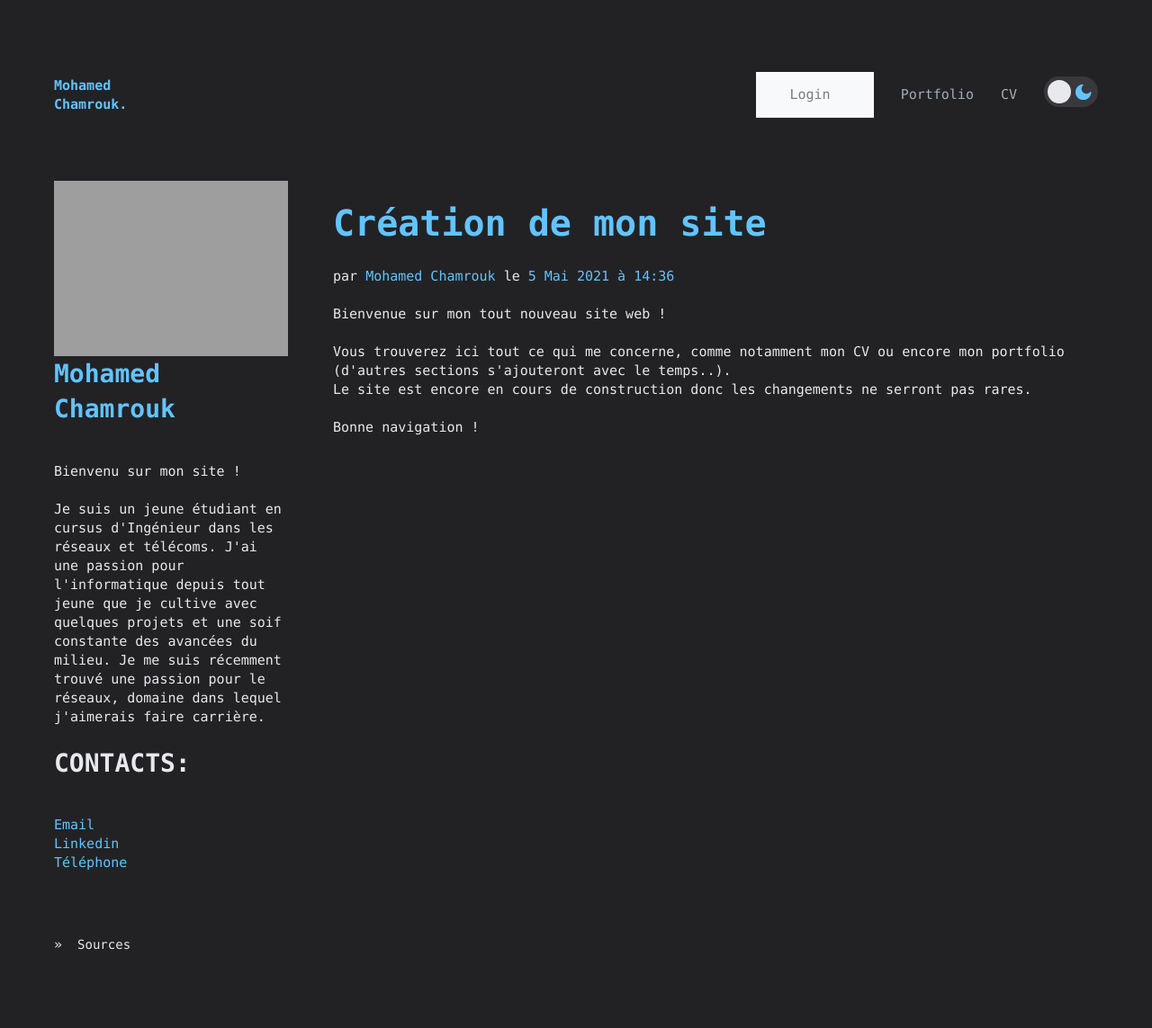
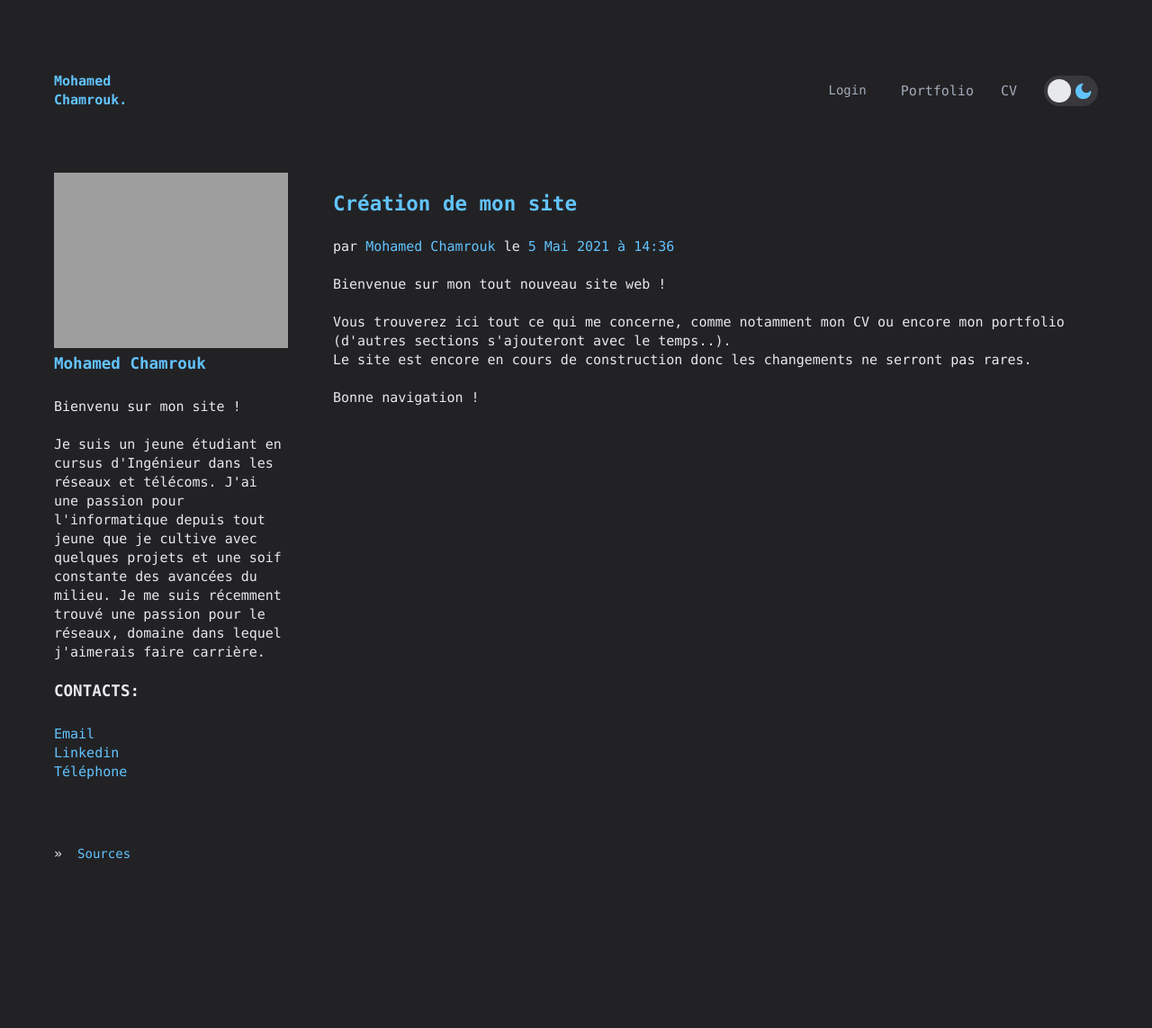
Before and after one commit to mohamed-chamrouk/mohamed.chamrouk.fr, a Flask app: page / in a window 1280 px wide. Shown: the whole page at 90% size. After the commit the page ends 955 px from the top, so only its background shows below. Run offline with Flask 2, Linux system fonts and the light colour scheme; some libraries are stand-ins or nearby versions; grey boxes are pictures that could not be loaded.

Commit message:
Ajout du style du bouton login et du fichier requirements.txt pour pip

```diff
--- /dev/null
+++ b/requirements.txt
@@ -0,0 +1,3 @@
+Flask==1.1.2
+flask_migrate==2.7.0
+flask_sqlalchemy==2.5.1
--- a/static/css/dropdown.css
+++ b/static/css/dropdown.css
@@ -1,66 +1,38 @@
-.form-control {
-	box-shadow: none;
-	font-weight: normal;
-	font-size: 13px;
-  padding-left: 16px;
+.dropbtn {
+  color: var(--primary-color);
+  padding: 8px;
+  font-size: 14px;
+  border: none;
+  cursor: pointer;
 }
-.navbar {
-	background: #fff;
-	padding-left: 30px;
-	padding-right: 16px;
-	border-bottom: 1px solid #dfe3e8;
-	border-radius: 0;
+
+.dropbtn:hover, .dropbtn:focus input[value^="Log in"]{
+  background-color: var(--primary-color);
+	color: white;
 }
-.navbar .from-group {
-  padding-left: 16px;
+
+.dropdown {
+  position: relative;
+  display: inline-block;
 }
-.navbar a {
-	color: #888;
-	font-size: 15px;
+
+.dropdown-content {
+  display: none;
+  position: absolute;
+  background-color: var(--invert-font-color);
+  min-width: 160px;
+  overflow: auto;
+  box-shadow: 0px 8px 16px 0px rgba(0,0,0,0.2);
+  z-index: 1;
 }
-.navbar .dropdown-menu {
-	color: #999;
-	font-weight: normal;
-  padding-left: 16px;
-	border-radius: 1px;
-	border-color: #e5e5e5;
-	box-shadow: 0 2px 8px rgba(0,0,0,.05);
+
+.dropdown-content a {
+  color: var(--font-color);
+  padding: 12px 16px;
+  text-decoration: none;
+  display: block;
 }
-.navbar a, .navbar a:active {
-	color: #888;
-	padding: 8px 20px;
-	background: transparent;
-	line-height: normal;
-}
-.navbar .action-form {
-	width: 280px;
-	padding: 20px;
-	right: 0;
-	font-size: 14px;
-}
-.navbar .action-form a {
-	color: #33cabb;
-	padding: 0 !important;
-	font-size: 14px;
-}
-.navbar .action-form .hint-text {
-    text-align: center;
-    margin-bottom: 15px;
-    font-size: 13px;
-}
-.navbar .btn-primary, .navbar .btn-primary:active {
-	color: #fff;
-	background: #33cabb !important;
-	border: none;
-}
-.navbar .btn-primary:hover, .navbar .btn-primary:focus {
-	color: #fff;
-	background: #31bfb1 !important;
-}
-.navbar .action-buttons .dropdown-toggle::after {
-	display: none;
-}
-.form-check-label input {
-	position: relative;
-	top: 1px;
-}
+
+.dropdown a:hover {background-color: var(--primary-color);}
+
+.show {display: block;}
--- /dev/null
+++ b/static/css/login.css
@@ -0,0 +1,27 @@
+#submit {
+  margin: 0;
+  right: 50%;
+  left: 50%;
+}
+
+#login-list {
+  padding-left: 0px;
+}
+
+#inputs {
+  text-align: center;
+}
+
+fieldset {
+  border-style: none;
+  background-color: var(--background-color)
+}
+
+.padding-class {
+  padding-bottom: 10px;
+}
+
+.padding-button {
+  padding-top: 10px;
+  display: inline-block;
+}
--- a/static/css/style_soup.css
+++ b/static/css/style_soup.css
@@ -116,41 +116,3 @@ figure {
 figure img {
   height: auto;
 }
-
-.dropbtn {
-  color: var(--primary-color);
-  padding: 8px;
-  font-size: 14px;
-  border: none;
-  cursor: pointer;
-}
-
-.dropbtn:hover, .dropbtn:focus {
-  background-color: var(--primary-color);
-}
-
-.dropdown {
-  position: relative;
-  display: inline-block;
-}
-
-.dropdown-content {
-  display: none;
-  position: absolute;
-  background-color: var(--font-color);
-  min-width: 160px;
-  overflow: auto;
-  box-shadow: 0px 8px 16px 0px rgba(0,0,0,0.2);
-  z-index: 1;
-}
-
-.dropdown-content a {
-  color: var(--invert-font-color);
-  padding: 12px 16px;
-  text-decoration: none;
-  display: block;
-}
-
-.dropdown a:hover {background-color: var(--primary-color);}
-
-.show {display: block;}
--- a/static/css/terminal.css
+++ b/static/css/terminal.css
@@ -415,7 +415,7 @@ table tbody td:first-child{
 	width:100%
 }
 fieldset{
-	border:1px solid var(--font-color);
+	/*border:1px solid var(--font-color);*/
 	padding:1em
 }
 label{
--- a/templates/base.html
+++ b/templates/base.html
@@ -1,6 +1,7 @@
 <!DOCTYPE html>
 <html class="h-feed">
 <head>
+  <link rel="icon" href"static/media/favicon.ico">
   <meta charset="UTF-8">
   <meta name="viewport" content="width=device-width, initial-scale=1">
   <meta http-equiv="X-UA-Compatible" content="IE=edge">
@@ -8,15 +9,13 @@
     mohamed.chamrouk.fr
   </title>
 
-  <link rel="stylesheet" href="https://stackpath.bootstrapcdn.com/bootstrap/4.5.0/css/bootstrap.min.css">
-  <script src="https://code.jquery.com/jquery-3.5.1.min.js"></script>
-  <script src="https://cdn.jsdelivr.net/npm/popper.js@1.16.0/dist/umd/popper.min.js"></script>
-  <script src="https://stackpath.bootstrapcdn.com/bootstrap/4.5.0/js/bootstrap.min.js"></script>
-
   <link rel="stylesheet" href="/static/css/terminal.css" />
   <link rel="stylesheet" type="text/css" href="static/css/style_soup.css">
   <link rel="stylesheet" type="text/css" href="static/css/switch.css">
   <link rel="stylesheet" type="text/css" href="static/css/dropdown.css">
+  <link rel="stylesheet" type="text/css" href="static/css/login.css">
+
+  <script src="http://code.jquery.com/jquery-3.6.0.js"></script>
 
   {% block stylesheets %}{% endblock %}
   <script type="text/javascript">
@@ -71,27 +70,17 @@
         <nav class="terminal-menu">
           <ul>
             <li>
-              <nav class="navbar navbar-expand-lg navbar-light bg-light">
-                <div class="navbar-nav ml-auto action-buttons">
-                  <div class="nav-item dropdown">
-                    <a href="#" data-toggle="dropdown" class="nav-link dropdown-toggle mr-4">Login</a>
-                    <div class="dropdown-menu action-form">
-                      <form action="/examples/actions/confirmation.php" method="post">
-                        <div class="form-group">
-                          <input type="text" class="form-control" placeholder="Username" required="required">
-                        </div>
-                        <div class="form-group">
-                          <input type="password" class="form-control" placeholder="Password" required="required">
-                        </div>
-                        <input type="submit" class="btn btn-primary btn-block" value="Login">
-                        <div class="text-center mt-2">
-                          <a href="#">Forgot Your password?</a>
-                        </div>
+              <div class="dropdown">
+                <a onclick="myLoginFunction()" class="dropbtn" id="login-list" >Login</a>
+                <div id="myLoginDropdown" class="dropdown-content">
+                  <form>
+                    <fieldset id="inputs">
+                      <div class="padding-class"><input id="username" type="text" name="Email" placeholder="Username" required></div>
+                      <input id="password" type="password" name="Password" placeholder="Password" required>
+                      <div class="padding-button"><input type="submit" class="dropbtn" id="submit" value="Log in"></div>
+                    </fieldset>
                   </form>
                 </div>
-                  </div>
-                </div>
-              </nav>
               </li>
               <li><a class="menu-item" href="/portfolio">Portfolio</a></li>
               <li><a class="menu-item" href="/static/media/CV-Chamrouk-Mohamed.pdf">CV</a></li>
@@ -106,7 +95,6 @@
                   </span>
                 </label>
               </li>
-
             </ul>
           </nav>
         </div>
@@ -177,9 +165,13 @@
             document.getElementById("myDropdown").classList.toggle("show");
           }
 
+          function myLoginFunction() {
+            document.getElementById("myLoginDropdown").classList.toggle("show");
+          }
+
           // Close the dropdown if the user clicks outside of it
-        window.onclick = function(event) {
-          if (!event.target.matches('.dropbtn')) {
+          /*window.onclick = function(event) {
+          if (!event.target.closest('.dropdown').length && ('.dropdown').isvi) {
           var dropdowns = document.getElementsByClassName("dropdown-content");
           var i;
           for (i = 0; i < dropdowns.length; i++) {
@@ -189,7 +181,23 @@
         }
       }
     }
+  }*/
+  </script>
+  <script>
+  $(document).click(function(event) {
+    var $target = $(event.target);
+    if(!$target.closest('.dropdown').length &&
+    $('.dropdown-content').is(":visible")) {
+      var dropdowns = document.getElementsByClassName("dropdown-content");
+      var i;
+      for (i = 0; i < dropdowns.length; i++) {
+        var openDropdown = dropdowns[i];
+        if (openDropdown.classList.contains('show')) {
+          openDropdown.classList.remove('show');
         }
+      }
+    }
+  });
   </script>
 
 
--- a/websitemohamed.py
+++ b/websitemohamed.py
@@ -1,7 +1,12 @@
 from flask import Flask, render_template
 from flask import has_request_context, request
+from flask_sqlalchemy import SQLAlchemy
+from flask_migrate import Migrate
 
 app = Flask(__name__)
+app.config['SQLALCHEMY_DATABASE_URI'] = "postgresql://snow:myp@s5w0r4@212.111.40.134:5432/website_db"
+db = SQLAlchemy(app)
+migrate = Migrate(app, db)
 
 @app.route("/portfolio")
 def portfolio():
```
Also changed, not shown: static/media/favicon.ico (added). Lines whose indentation alone changed are shown as unchanged.
